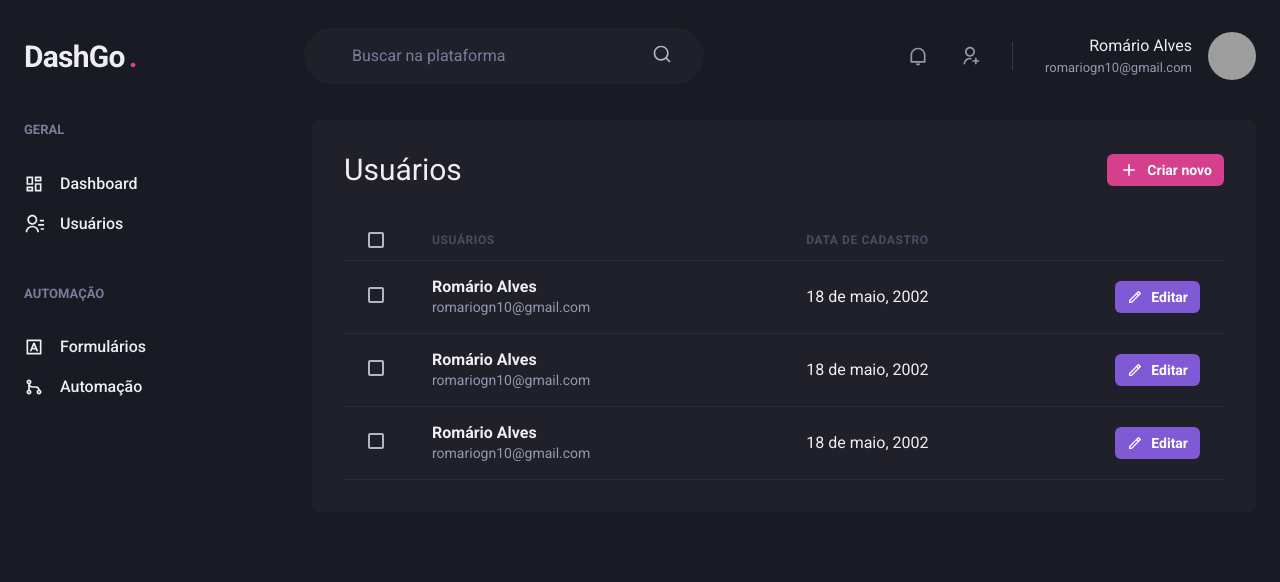
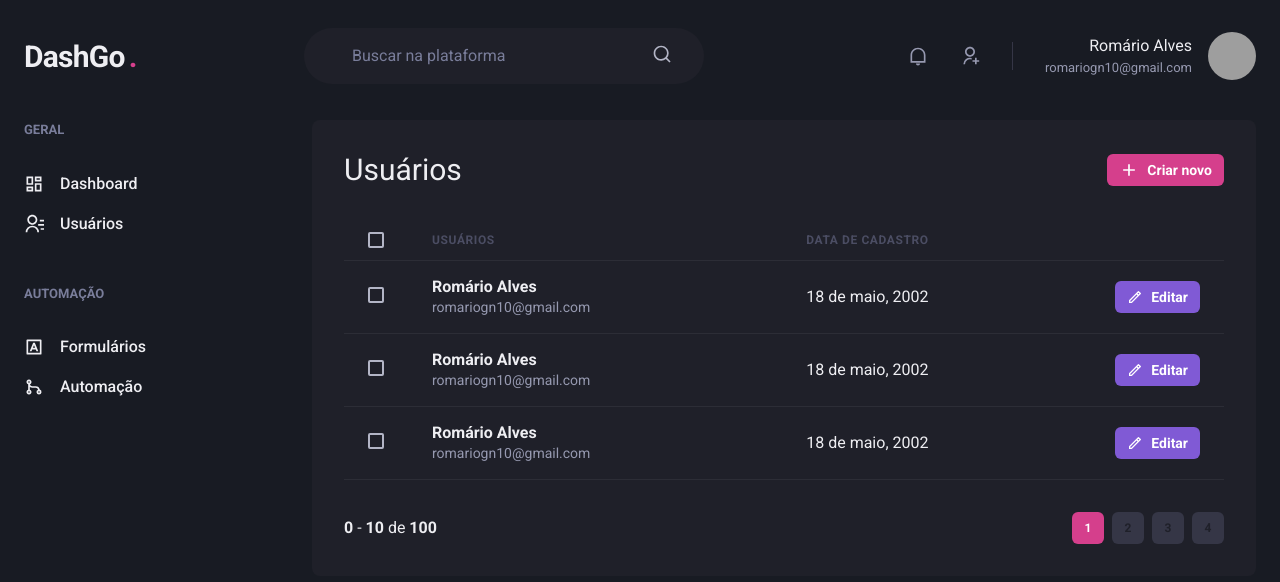
Before and after one commit to Romario-gomes/DashGo, a Next.js app: page /users in a window 1280 px wide. Shown: the top 582 px of the page. Built offline with nearby package versions, Linux system fonts and the light colour scheme; grey boxes are pictures that could not be loaded.

Commit message:
Feat(Criação de usuário): add

```diff
--- /dev/null
+++ b/src/components/Pagination.tsx
@@ -0,0 +1,60 @@
+import { Stack, Button, Box } from "@chakra-ui/react";
+
+export function Pagination() {
+  return (
+    <Stack direction="row"
+      mt="8"
+      justify="space-between"
+      align="center"
+      spacing="6"
+    >
+      <Box>
+        <strong>0</strong> - <strong>10</strong> de <strong>100</strong>
+      </Box>
+      <Stack direction="row" spacing="2">
+
+      <Button
+        size="sm"
+        fontSize="xs"
+        width="4"
+        colorScheme="pink"
+        disabled
+        _disabled={{
+          bg: 'pink.500',
+          cursor: 'default',
+        }}
+      > 1</Button>
+
+
+      <Button
+        size="sm"
+        fontSize="xs"
+        width="4"
+        bgColor="gray.700"
+        _hover={{
+          bg: 'gray.500'
+        }}
+      > 2</Button>
+
+<Button
+        size="sm"
+        fontSize="xs"
+        width="4"
+        bgColor="gray.700"
+        _hover={{
+          bg: 'gray.500'
+        }}
+      > 3</Button>
+      <Button
+        size="sm"
+        fontSize="xs"
+        width="4"
+        bgColor="gray.700"
+        _hover={{
+          bg: 'gray.500'
+        }}
+      > 4</Button>
+      </Stack>
+    </Stack>
+  );
+}
--- a/src/pages/users/index.tsx
+++ b/src/pages/users/index.tsx
@@ -1,6 +1,7 @@
 import { Box, Button, Checkbox, Flex, Heading, Icon, Table, Tbody, Td, Th, Thead, Tr, Text } from "@chakra-ui/react";
 import { RiAddLine, RiPencilLine } from "react-icons/ri";
 import { Header } from "../../components/Header";
+import { Pagination } from "../../components/Pagination";
 import { SideBar } from "../../components/Sidebar";
 
 export default function UserList() {
@@ -89,6 +90,7 @@
               </Tr>
             </Tbody>
           </Table>
+          <Pagination />
         </Box>
       </Flex>
     </Box>
```
Also changed, not shown: src/pages/users/create.tsx (added, +40 -0 lines).
